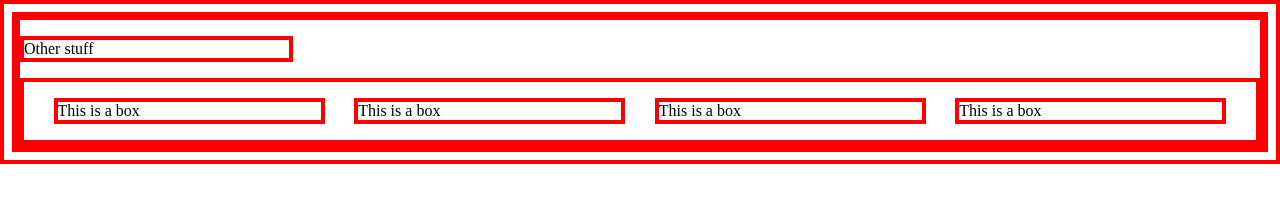
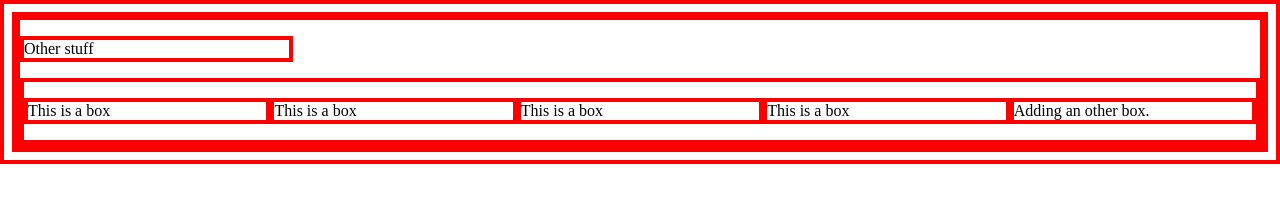
Before and after one commit to Bobby-Tav/Test, a plain HTML site: page index.html in a window 1280 px wide. Drawn offline with Linux system fonts and the light colour scheme.

Commit message:
Added an other box

```diff
--- a/index.html
+++ b/index.html
@@ -15,6 +15,7 @@
        <p>This is a box</p>
        <p>This is a box</p>
        <p>This is a box</p>
+       <p>Adding an other box.</p>
     </div>
 </div>
 
```
